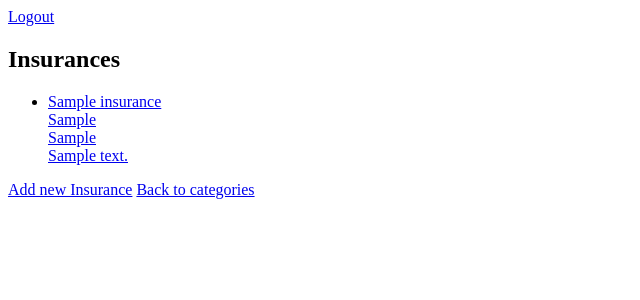
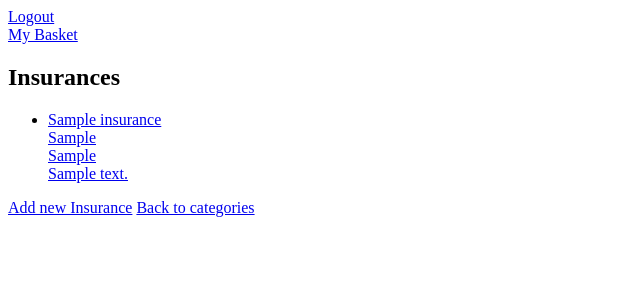
Before and after one commit to macanMehri/ecommerce, a Django app: page /online_shop/insurances/ in a window 1280 px wide. Shown: the top 300 px of the page, without its empty margins (0-640 px from the left). Run offline with Django 5.2, Linux system fonts and the light colour scheme; a user stored in the database is signed in; tables that the repository leaves empty hold one stand-in row (values such as "Sample post"); parts of the project's set-up code (start-up, migrations or seed data) failed here and were passed over.

Commit message:
Added a link to be able to see your basket easily

```diff
--- a/online_shop/templates/master.html
+++ b/online_shop/templates/master.html
@@ -7,6 +7,7 @@
         <div>
             {% if user.is_authenticated %}
                 <a href="{% url 'logout' %} ">Logout</a><br>
+                <a href="{% url 'purchase_basket' %}">My Basket</a><br>
             {% else %}
                 <a href="{% url 'login' %}" class="login-button">Login</a><br>
                 <a href="{% url 'signup' %}" class="signup-button">Sign up</a><br>
--- a/online_shop/urls.py
+++ b/online_shop/urls.py
@@ -2,7 +2,7 @@ from django.urls import path, include
 from django.contrib.auth.views import LogoutView
 from .views import (
     category_view, product_view, add_product_view, add_category_view, insurances_view,
-    add_insurance_view
+    add_insurance_view, purchase_basket_view
 )
 
 
@@ -14,4 +14,5 @@ urlpatterns = [
     path('add_product/', add_product_view, name='add_product'),
     path('add_category/', add_category_view, name='add_category'),
     path('add_insurance/', add_insurance_view, name='add_insurance'),
+    path('purchase_basket/', purchase_basket_view, name='purchase_basket'),
 ]
--- a/online_shop/views.py
+++ b/online_shop/views.py
@@ -1,7 +1,8 @@
 from django.shortcuts import render, redirect, get_object_or_404
-from .models import Product, Category, Insurance
+from .models import Product, Category, Insurance, PurchaseBasket
 from .forms import ProductForm, CategoryForm, InsuranceForm
 from django.contrib.auth.decorators import login_required
+from django.contrib.auth.models import User
 
 
 def category_view(request):
@@ -83,3 +84,12 @@ def add_insurance_view(request):
         return render(request, 'add_insurance.html', {'form': form})
     else:
         redirect('insurances')
+
+
+@login_required
+def purchase_basket_view(request):
+    purchases_to_do = PurchaseBasket.objects.filter(user=request.user, is_completed=False)
+
+    return render(
+        request, 'purchase_basket.html', {'purchases_to_do': purchases_to_do}
+    )
```
Also changed, not shown: online_shop/templates/purchase_basket.html (added, +13 -0 lines).
